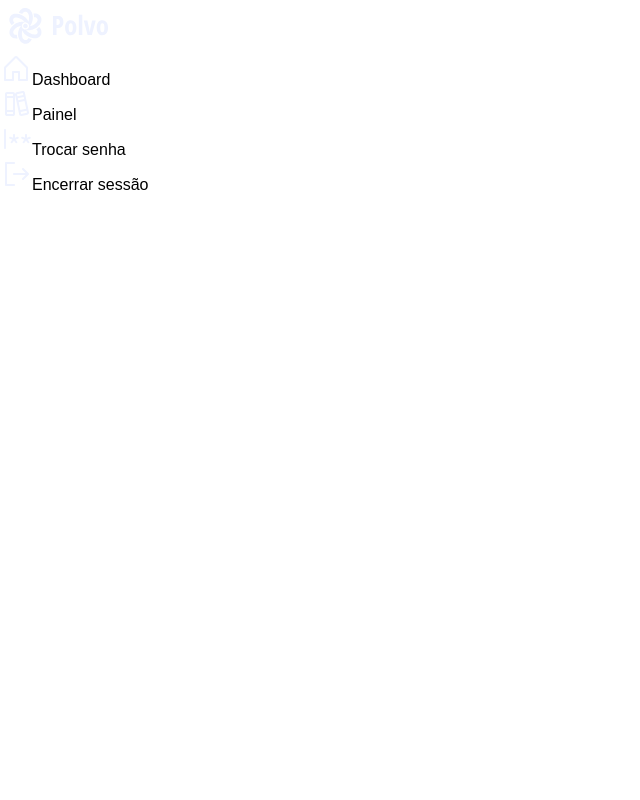
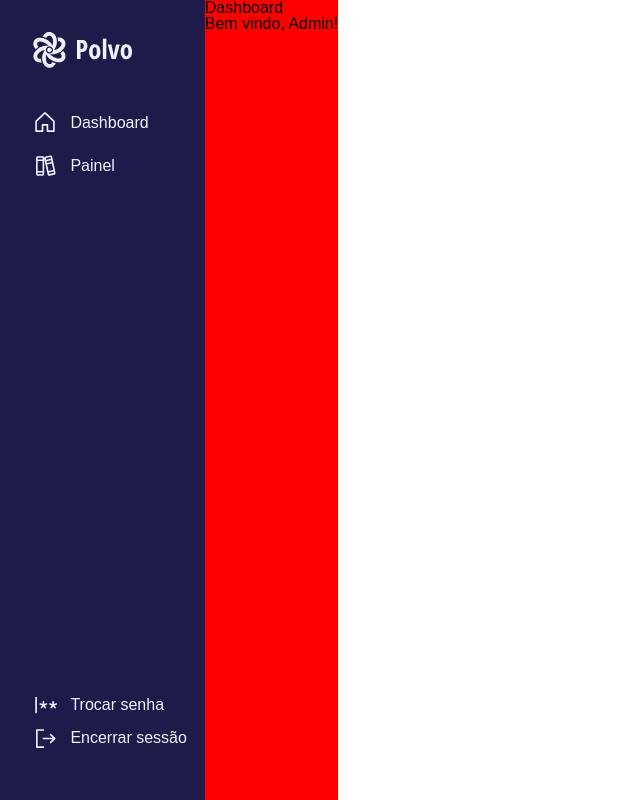
Before and after one commit to pmarchiori/frontend-polvinho, a website with bundled scripts: page index.html in a window 1280 px wide. Shown: the whole page, without its empty margins (0-640 px from the left). Built offline with nearby package versions, Linux system fonts and the light colour scheme.

Commit message:
reinserindo arquivo deletado

```diff
--- a/index.html
+++ b/index.html
@@ -17,6 +17,6 @@
   <body>
     <div id="container"></div>
 
-    <script type="module" src="src/pages/Dashboard.js"></script>
+    <script type="module" src="src/main.js"></script>
   </body>
 </html>
--- a/src/components/SidebarBottom.js
+++ b/src/components/SidebarBottom.js
@@ -1,6 +1,6 @@
 export function SidebarBottom() {
   const sidebarBottom = document.createElement("div");
-  sidebarBottom.classList.add("sidebar-top");
+  sidebarBottom.classList.add("sidebar-bottom");
 
   // const sidebarBottomMenu = document.createElement("div");
   // sidebarBottomMenu.classList.add("sidebar-menu");
@@ -24,11 +24,11 @@ export function SidebarBottom() {
 
   changePasswordIcon.src = "/assets/Password.svg";
   changePasswordIcon.alt = "Ícone de alteração de senha";
-  changePasswordIcon.classList.add("password-icon");
+  changePasswordIcon.classList.add("sidebar-icon");
 
   finishSessionIcon.src = "/assets/SignOut.svg";
   finishSessionIcon.alt = "Ícone de finalizar sessão";
-  finishSessionIcon.classList.add("finish-session-icon");
+  finishSessionIcon.classList.add("sidebar-icon");
 
   sidebarPassword.appendChild(changePasswordIcon);
   sidebarPassword.appendChild(changePasswordText);
--- a/src/components/SidebarTop.js
+++ b/src/components/SidebarTop.js
@@ -29,11 +29,11 @@ export function SidebarTop() {
 
   dashboardIcon.src = "/assets/House.svg";
   dashboardIcon.alt = "Ícone do dashboard";
-  dashboardIcon.classList.add("dashboard-icon");
+  dashboardIcon.classList.add("sidebar-icon");
 
   disciplinesIcon.src = "/assets/Books.svg";
   disciplinesIcon.alt = "Ícone de disciplinas";
-  disciplinesIcon.classList.add("disciplines-icon");
+  disciplinesIcon.classList.add("sidebar-icon");
 
   sidebarDashboard.appendChild(dashboardIcon);
   sidebarDashboard.appendChild(dashboardText);
--- /dev/null
+++ b/src/components/Titles.js
@@ -0,0 +1,17 @@
+export function createTitle(title, subtitle) {
+  const titleContent = document.createElement("div");
+  titleContent.classList.add("title-content");
+
+  const pageTitle = document.createElement("p");
+  pageTitle.textContent = title;
+  //pageTitle.classList.add("");
+
+  const pageSubtitle = document.createElement("p");
+  pageSubtitle.textContent = subtitle;
+  //pageSubtitle.classList.add("");
+
+  titleContent.appendChild(pageTitle);
+  titleContent.appendChild(pageSubtitle);
+
+  return titleContent;
+}
--- a/src/main.js
+++ b/src/main.js
@@ -0,0 +1,11 @@
+import { createSidebar } from "../src/components/Sidebar.js";
+import { Dashboard } from "../src/pages/Dashboard.js";
+
+window.addEventListener("DOMContentLoaded", () => {
+  const container = document.getElementById("container");
+  const sidebar = createSidebar();
+  container.appendChild(sidebar);
+
+  const dashboard = Dashboard();
+  container.appendChild(dashboard);
+});
--- a/src/pages/Dashboard.js
+++ b/src/pages/Dashboard.js
@@ -1,7 +1,11 @@
-import { createSidebar } from "../components/Sidebar.js";
+import { createTitle } from "../components/Titles.js";
 
-window.addEventListener("DOMContentLoaded", () => {
-  const container = document.getElementById("container");
-  const sidebar = createSidebar();
-  container.appendChild(sidebar);
-});
+export function Dashboard() {
+  const dashboard = document.createElement("div");
+  dashboard.classList.add("dashboard");
+
+  const titleContent = createTitle("Dashboard", "Bem vindo, Admin!");
+
+  dashboard.appendChild(titleContent);
+  return dashboard;
+}
--- a/src/styles/config.css
+++ b/src/styles/config.css
@@ -32,3 +32,13 @@
 body {
   font-family: "Opens Sans", sans-serif;
 }
+
+html,
+body {
+  height: 100%;
+}
+
+#container {
+  height: 100vh;
+  display: flex;
+}
--- a/src/styles/dashboard.css
+++ b/src/styles/dashboard.css
@@ -0,0 +1,3 @@
+.dashboard {
+  background-color: red;
+}
--- a/src/styles/index.css
+++ b/src/styles/index.css
@@ -1,3 +1,4 @@
 @import url(reset.css);
 @import url(config.css);
+@import url(sidebar.css);
 @import url(dashboard.css);
--- a/src/styles/reset.css
+++ b/src/styles/reset.css
@@ -121,3 +121,7 @@ table {
   border-collapse: collapse;
   border-spacing: 0;
 }
+
+a {
+  text-decoration: none;
+}
--- /dev/null
+++ b/src/styles/sidebar.css
@@ -0,0 +1,46 @@
+.sidebar {
+  display: flex;
+  flex-direction: column;
+  justify-content: space-between;
+  height: 100%;
+  width: 16%;
+  background-color: var(--indigo-950);
+}
+
+.sidebar-top {
+  width: 100%;
+  height: 18%;
+}
+
+.sidebar-bottom {
+  width: 100%;
+  height: 14%;
+}
+
+.polvo-logo {
+  margin: 1.5rem;
+}
+
+.sidebar-menu-text {
+  color: var(--indigo-50);
+  font-weight: 400;
+  line-height: 24px;
+}
+
+.sidebar-icon {
+  margin-left: 2rem;
+  width: 1.6rem;
+  height: 1.6rem;
+}
+
+.sidebar-dashboard,
+.sidebar-disciplines,
+.sidebar-password,
+.sidebar-finish-session {
+  display: flex;
+  align-items: center;
+  gap: 0.8rem;
+
+  width: 100%;
+  height: 30%;
+}
```
Also changed, not shown: eslint.config.mjs (added, +36 -0 lines), package.json (added, +17 -0 lines), 1 other file.
